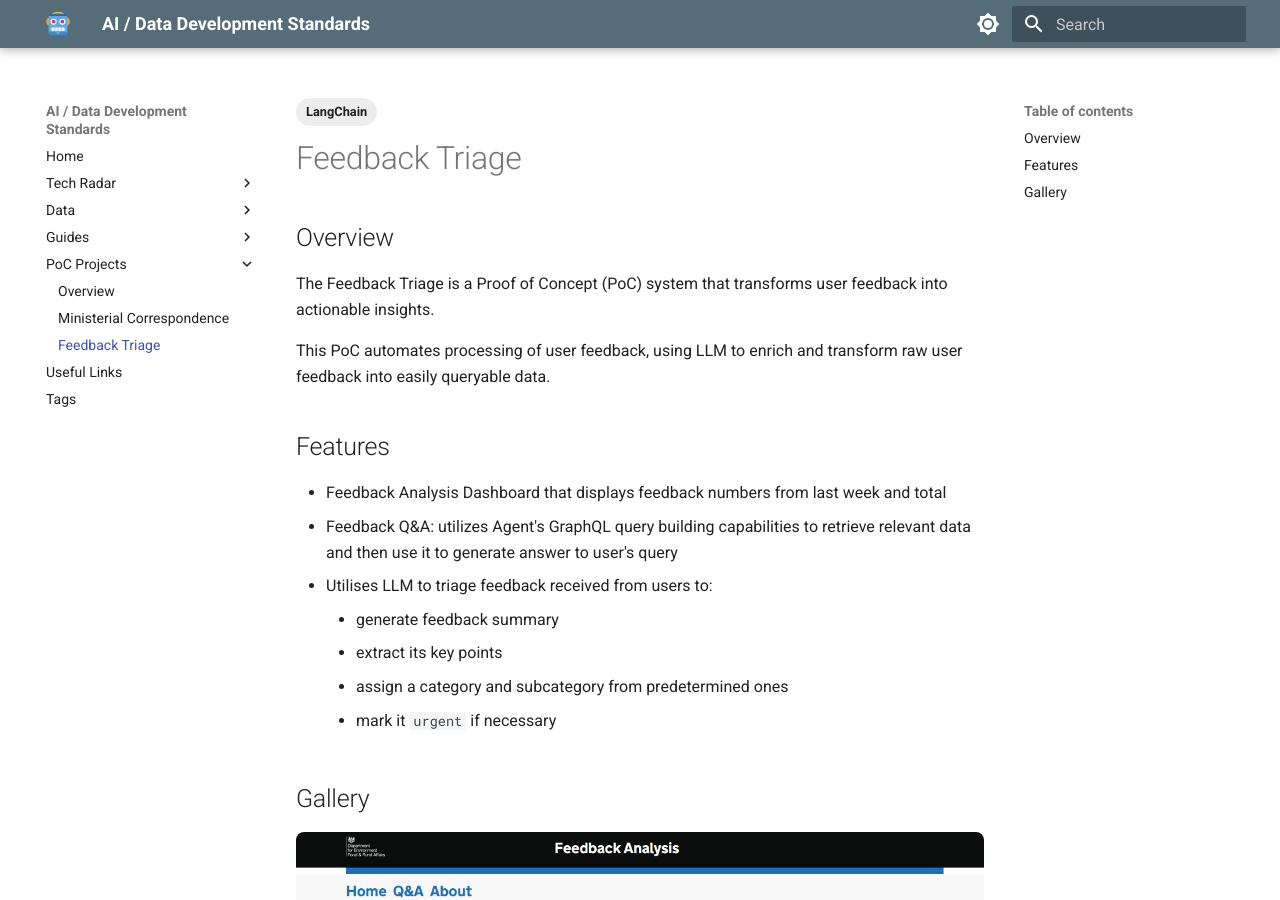
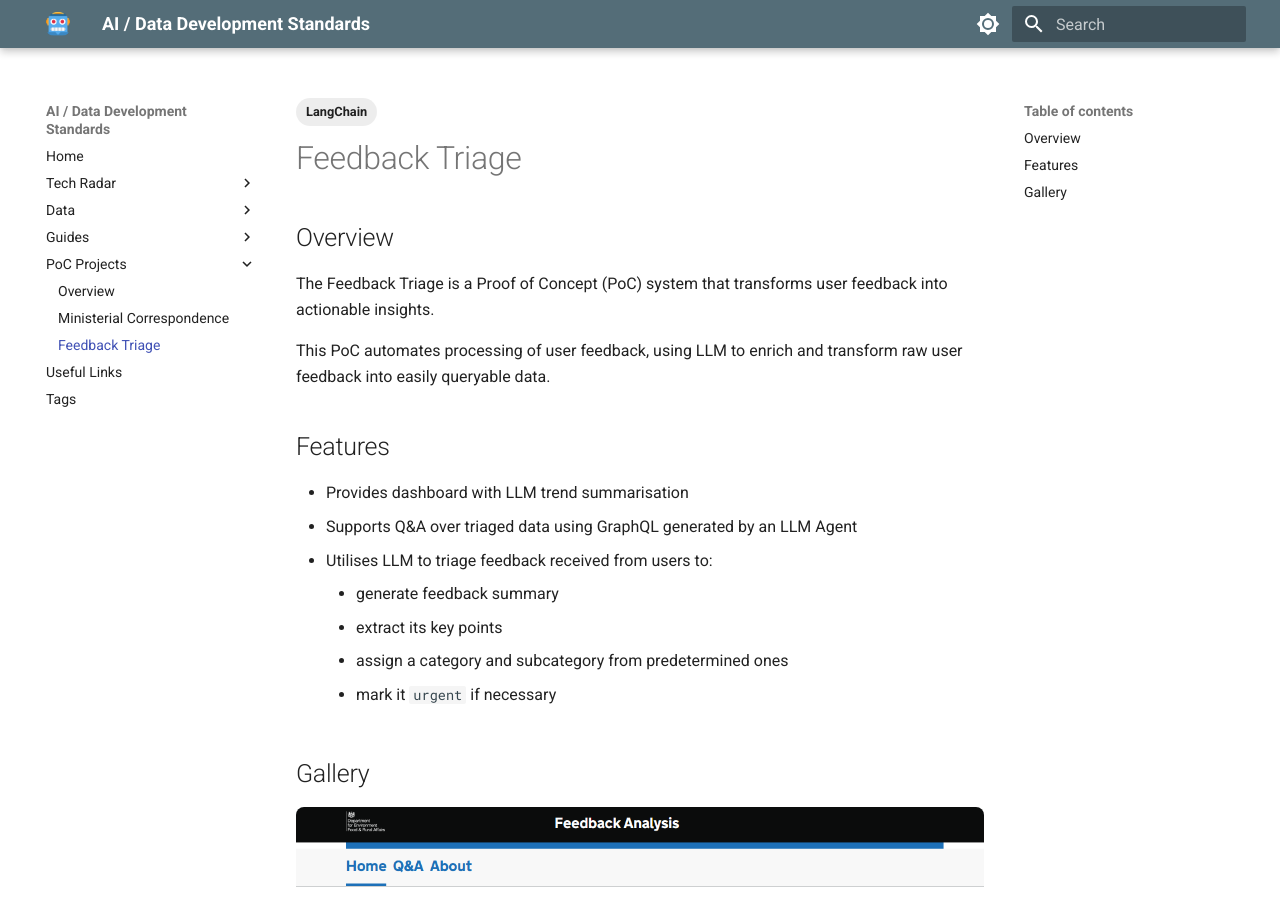
Before and after one commit to DEFRA/ai-data-development-standards, an MkDocs documentation site: the page built from docs/projects/feedback-triage.md, in a window 1280 px wide and 900 px high. Built offline with MkDocs 1.6.1 and Material for MkDocs 9.7.7, drawn with Linux system fonts in a browser that asks for light colours.

Commit message:
implement changes

```diff
--- a/docs/projects/feedback-triage.md
+++ b/docs/projects/feedback-triage.md
@@ -13,8 +13,8 @@ This PoC automates processing of user feedback, using LLM to enrich and transfor
 
 ## Features
 
-- Feedback Analysis Dashboard that displays feedback numbers from last week and total
-- Feedback Q&A: utilizes Agent's GraphQL query building capabilities to retrieve relevant data and then use it to generate answer to user's query
+- Provides dashboard with LLM trend summarisation
+- Supports Q&A over triaged data using GraphQL generated by an LLM Agent
 - Utilises LLM to triage feedback received from users to:
     - generate feedback summary
     - extract its key points
```
